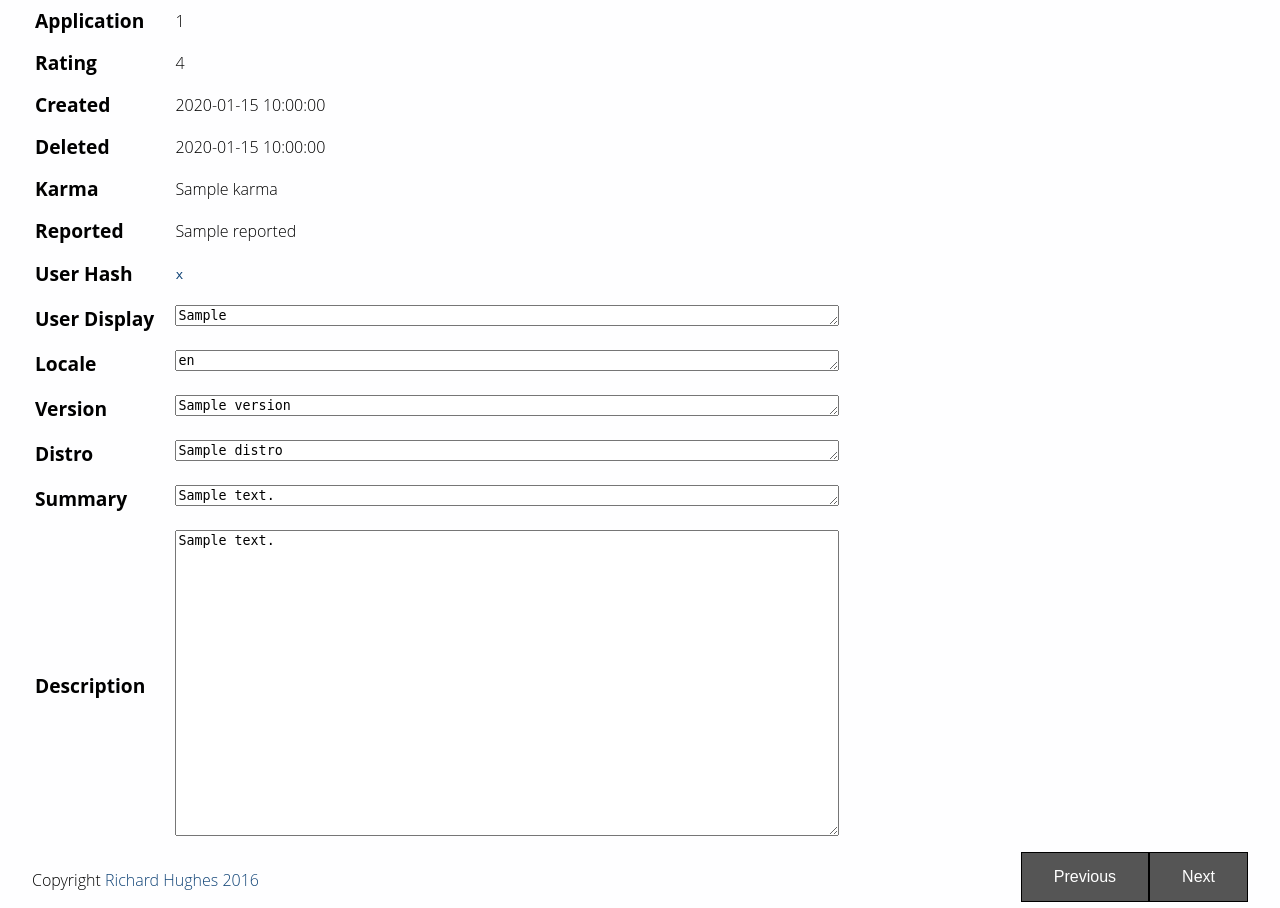
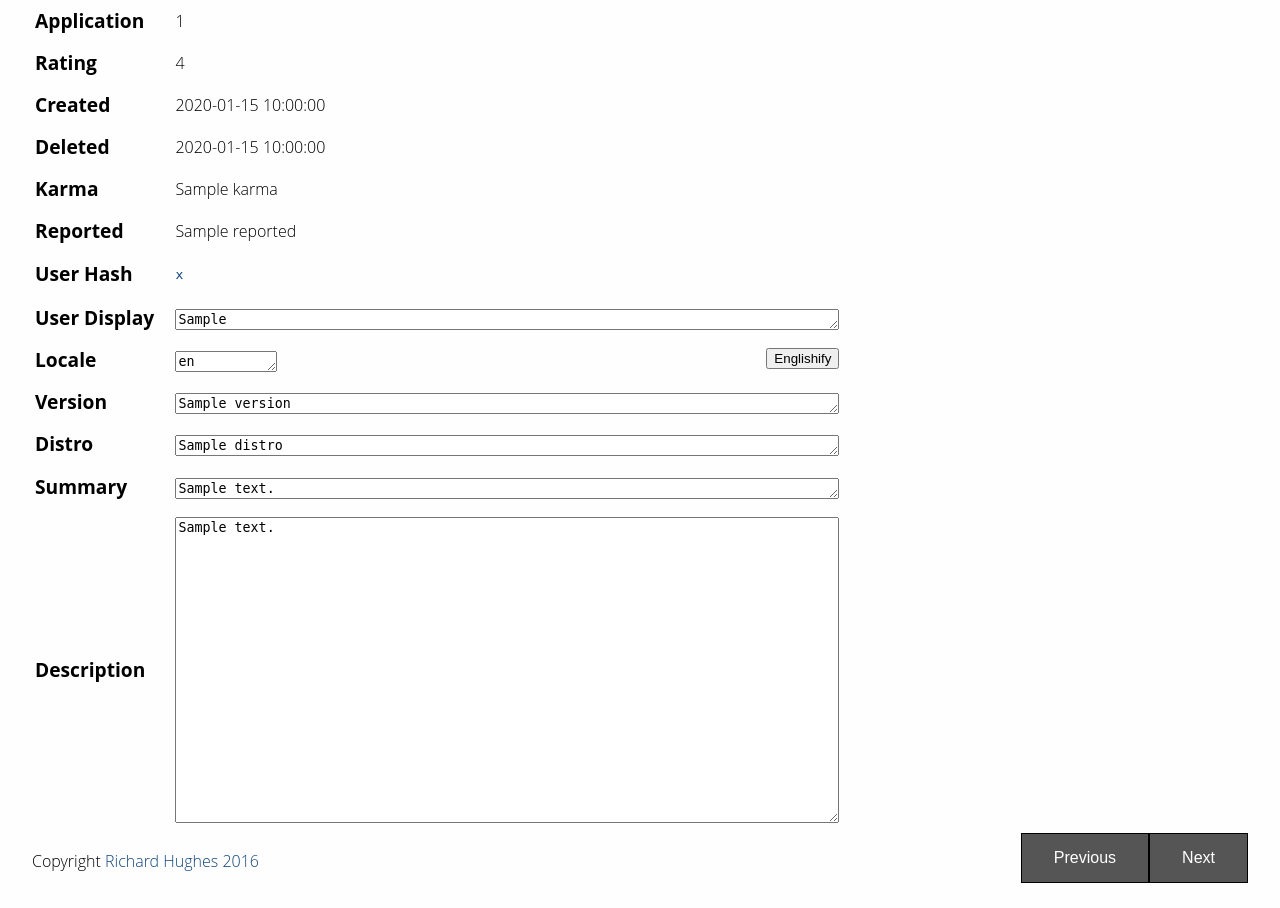
Before and after one commit to GNOME/odrs-web, a Flask app: template templates/show.html in a window 1280 px wide. Shown: the part 121-1029 px from the top of the page. After the commit the page ends 1004 px from the top, so only its background shows below. Run offline with Flask 2, Linux system fonts and the light colour scheme; the template is opened without the code that fills it: most values are stand-ins (such as "Sample title", 1, 10 or a date in 2020).

Commit message:
Add a button to easily Englishify a review

```diff
--- a/static/style.css
+++ b/static/style.css
@@ -71,6 +71,16 @@ a:active.navigation {
   border-bottom-color: #3e78b4;
 }
 
+textarea {
+  vertical-align: middle;
+}
+
+button.inline {
+  vertical-align: middle;
+  display: inline-block;
+  float: right;
+}
+
 button.action {
   background-color: #555555;
   border: 1px solid black;
--- a/templates/show.html
+++ b/templates/show.html
@@ -34,7 +34,9 @@
     <td>
       {{ r.reported }}
 {% if r.reported > 0 %}
-<a href="/admin/unreport/{{ r.review_id }}">Unreport</a>
+<a href="/admin/unreport/{{ r.review_id }}">
+<button class="inline">Unreport</button>
+</a>
 {% endif %}
     </td>
   </tr>
@@ -51,7 +53,12 @@
   <tr>
     <th>Locale</th>
     <td>
-      <textarea cols="80" rows="1" name="locale">{{ r.locale }}</textarea>
+      <textarea cols="10" rows="1" name="locale">{{ r.locale }}</textarea>
+{% if not r.locale.startswith('en_') %}
+<a href="/admin/englishify/{{ r.review_id }}">
+<button class="inline">Englishify</button>
+</a>
+{% endif %}
     </td>
   </tr>
   <tr>
```
Also changed, not shown: admin.py (+19 -0 lines).
